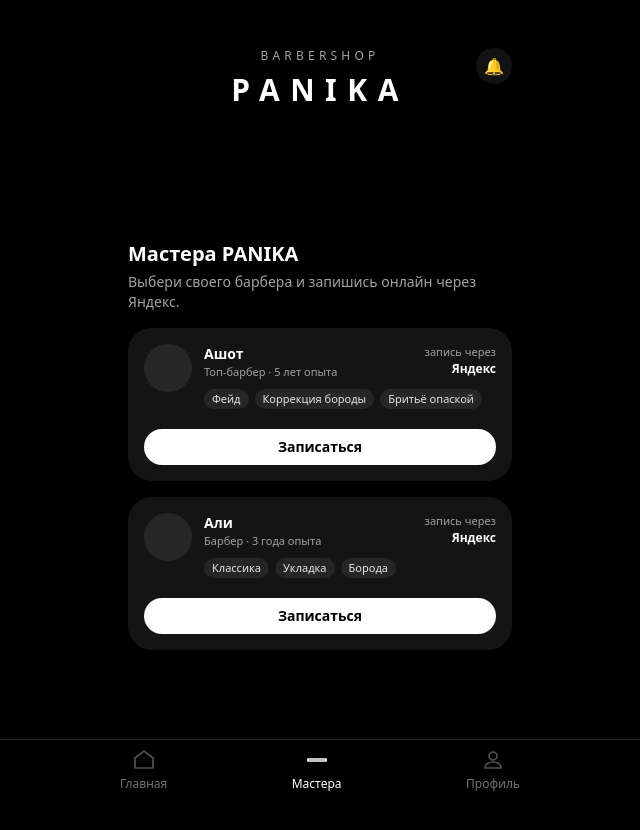
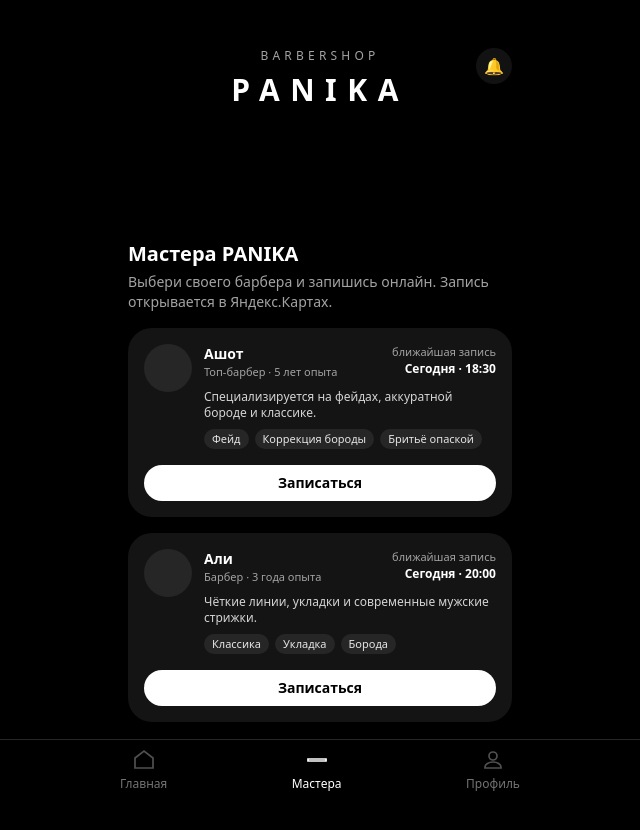
Before and after one commit to B3KI41/panica-app, a React app in the folder frontend/: page / in a window 1280 px wide. Both pictures are taken after a click on the button "Мастера". Shown: the top 830 px of the page, without its empty margins (320-960 px from the left). Built offline with nearby package versions, Linux system fonts and the light colour scheme; the HTML template or start-up script is replaced by a standard one.

Commit message:
Add barbers booking cards

```diff
--- a/frontend/src/pages/BarbersScreen.tsx
+++ b/frontend/src/pages/BarbersScreen.tsx
@@ -7,7 +7,9 @@
   name: string;
   level: string;
   experience: string;
+  about: string;
   tags: string[];
+  nextSlotLabel: string;
   bookingUrl: string;
 };
 
@@ -17,7 +19,9 @@
     name: "Ашот",
     level: "Топ-барбер",
     experience: "5 лет опыта",
+    about: "Специализируется на фейдах, аккуратной бороде и классике.",
     tags: ["Фейд", "Коррекция бороды", "Бритьё опаской"],
+    nextSlotLabel: "Сегодня · 18:30",
     bookingUrl:
       "https://yandex.ru/maps/org/panika/177310884730/?booking%5Bpage%5D=services&booking%5Bpermalink%5D=177310884730&booking%5BresourceId%5D=4616199&ll=38.439989%2C55.855452&z=16",
   },
@@ -26,7 +30,9 @@
     name: "Али",
     level: "Барбер",
     experience: "3 года опыта",
+    about: "Чёткие линии, укладки и современные мужские стрижки.",
     tags: ["Классика", "Укладка", "Борода"],
+    nextSlotLabel: "Сегодня · 20:00",
     bookingUrl:
       "https://yandex.ru/maps/org/panika/177310884730/?booking%5Bpage%5D=services&booking%5Bpermalink%5D=177310884730&booking%5BresourceId%5D=4631127&ll=38.439989%2C55.855452&z=16",
   },
@@ -42,7 +48,7 @@
     if (tg && typeof tg.openLink === "function") {
       tg.openLink(url);
     } else {
-      // Фоллбэк на обычный браузер
+      // Фоллбэк, если вдруг открыто просто в браузере
       window.open(url, "_blank");
     }
   };
@@ -50,26 +56,29 @@
   return (
     <div className="min-h-screen bg-black text-white flex flex-col items-center">
       <div className="w-full max-w-md px-4 pt-24 pb-6">
-        {/* Заголовок */}
+        {/* Заголовок блока */}
         <section className="mb-4">
           <h1 className="text-xl font-semibold mb-1">Мастера PANIKA</h1>
           <p className="text-sm text-neutral-400">
-            Выбери своего барбера и запишись онлайн через Яндекс.
+            Выбери своего барбера и запишись онлайн. Запись открывается в
+            Яндекс.Картах.
           </p>
         </section>
 
-        {/* Список мастеров */}
+        {/* Список карточек барберов */}
         <section className="space-y-4">
           {barbers.map((barber) => (
             <div
               key={barber.id}
-              className="rounded-3xl bg-neutral-900/90 px-4 py-4 flex flex-col gap-3"
+              className="rounded-3xl bg-neutral-900/90 px-4 py-4 flex flex-col gap-3 shadow-lg shadow-black/40"
             >
+              {/* Верхняя часть: аватар + имя + ближайшая запись */}
               <div className="flex gap-3">
-                {/* Аватар-заглушка */}
+                {/* Аватар-заглушка, потом можно заменить фото */}
                 <div className="w-12 h-12 rounded-full bg-neutral-800" />
+
                 <div className="flex-1">
-                  <div className="flex justify-between">
+                  <div className="flex justify-between items-start gap-2">
                     <div>
                       <div className="text-sm font-semibold">
                         {barber.name}
@@ -78,14 +87,18 @@
                         {barber.level} · {barber.experience}
                       </div>
                     </div>
-                    {/* Можно позже подставлять реальное ближайшее время */}
+
                     <div className="text-[11px] text-right text-neutral-400">
-                      запись через
+                      ближайшая запись
                       <div className="text-xs text-white font-semibold">
-                        Яндекс
+                        {barber.nextSlotLabel}
                       </div>
                     </div>
                   </div>
+
+                  <p className="mt-2 text-xs text-neutral-300">
+                    {barber.about}
+                  </p>
 
                   <div className="mt-2 flex flex-wrap gap-1.5">
                     {barber.tags.map((tag) => (
@@ -100,9 +113,10 @@
                 </div>
               </div>
 
+              {/* Кнопка записи */}
               <button
                 onClick={() => handleBook(barber.bookingUrl)}
-                className="w-full rounded-full bg-white text-black text-sm font-semibold py-2 mt-2"
+                className="w-full rounded-full bg-white text-black text-sm font-semibold py-2 mt-1 active:scale-[0.98] transition-transform"
               >
                 Записаться
               </button>
```
